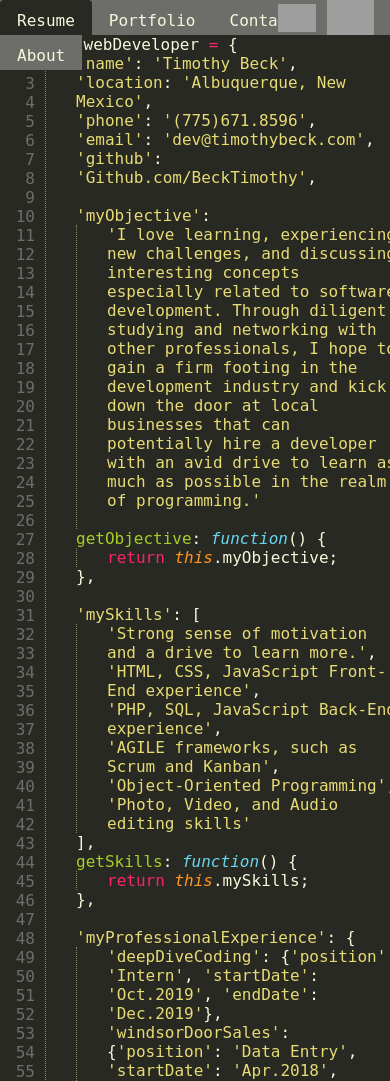
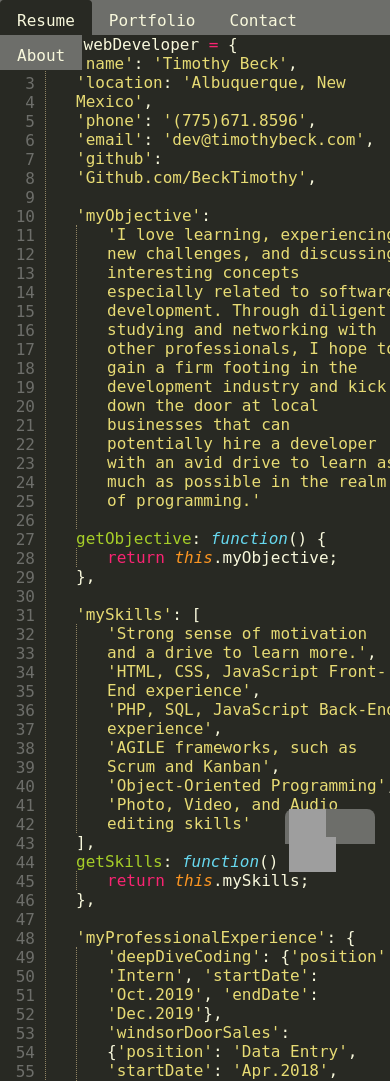
Before and after one commit to BeckTimothy/tbeck-pwp-portfolio, a PHP site: page / in a window 390 px wide. Shown: the top 1081 px of the page. Run offline with PHP 8.4, Linux system fonts and the light colour scheme; some libraries are stand-ins or nearby versions; grey boxes are pictures that could not be loaded.

Commit message:
fixed social media buttons positioning to make navbar more smooth in smaller mobile devices.

```diff
--- a/public_html/css/styles.css
+++ b/public_html/css/styles.css
@@ -51,6 +51,7 @@ a {
 	position: absolute;
 	right: 0;
 	margin-right: 35px;
+	z-index: 800;
 }
 
 .githubImage {
@@ -477,32 +478,21 @@ div.headboard {
 
 @media only screen and (max-width: 479px) {
 	/* mobile styles */
-	/*.main {
-		padding-left: 55px;
-	}
-	.LineNumWindow {
-		width: 55px;
-		top: -13px;
-	}
-	.nav-item {
-		height: 60px;
-	}
-	.nav {
-		height:60px;
-	}
-	.mobileMenu {
-		height: 60px;
-	}
-	.Content {
-		padding-top: 60px;
-	}*/
+
 	div.headboard {
 		display: none;
 	}
 
-	.socialMediaContainer {
-		position: absolute;
+	div.socialMediaContainer {
+		position: fixed;
+		border-radius: 8px 8px 0 0;
+		padding-left: 3px;
+		bottom: 0;
 		right: 0;
+		top: auto;
+		height: 35px;
+		max-width: 90px;
+		background-color: #6d6e6a;
 		margin-right: 15px;
 	}
 
--- a/public_html/index.html
+++ b/public_html/index.html
@@ -45,20 +45,21 @@
 			<!-- My blog is currently out of scope and will be added at a later date between projects
 			<input type="image" class="BlogButton" onclick="" src="./media/blogInactive.PNG" alt="Blog"/>
 			-->
-			<div class="socialMediaContainer">
-				<a href="https://github.com/BeckTimothy"><img class="githubImage" src="../media/github-icon.png" alt="Timothy Beck's Github"></a>
-				<a href="https://www.linkedin.com/in/timothymbeck/"><img class="linkedinImage" src="../media/linkedin-icon.png" alt="Timothy Beck's LinkedIn"></a>
-			</div>
+
 		</div>
 	</nav>
 </div>
 
+<div class="socialMediaContainer">
+	<a href="https://github.com/BeckTimothy"><img class="githubImage" src="../media/github-icon.png" alt="Timothy Beck's Github"></a>
+	<a href="https://www.linkedin.com/in/timothymbeck/"><img class="linkedinImage" src="../media/linkedin-icon.png" alt="Timothy Beck's LinkedIn"></a>
+</div>
 <!-- 	The mobileMenu is appears outside of the right edge of viewport unless you are loading a mobile page.
 		In this case it slide in from the right side of the viewport, while the menu icon stays in the top right
 		corner of vieport. The menuContent element contains the nav elements, socialmedia elements similarly to
 		the nav element, however also has a copywrite statement, and a call to action image for social media.-->
 
-<div class="mobileMenu">
+<nav class="mobileMenu">
 	<ul class="nav nav-tabs navbar-dark bg-dark">
 		<li class="nav-item">
 			<a class="nav-link active" id="resumeButtonMobile">Resume</a>
@@ -72,13 +73,8 @@
 		<li class="nav-item">
 			<a class="nav-link active" id="aboutMeButtonMobile">About</a>
 		</li>
-
 	</ul>
-	<div class="socialMediaContainer">
-		<a href="https://github.com/BeckTimothy"><img class="githubImage" src="../media/github-icon.png" alt="Timothy Beck's Github"></a>
-		<a href="https://www.linkedin.com/in/timothymbeck/"><img class="linkedinImage" src="../media/linkedin-icon.png" alt="Timothy Beck's LinkedIn"></a>
-	</div>
-</div>
+</nav>
 
 <div class="Content">
 	<!-- 	The LineNumWindow and LineNumbers elements along the left side of the screen is numbered and dynamically hides numbers to the length of the page.
```
